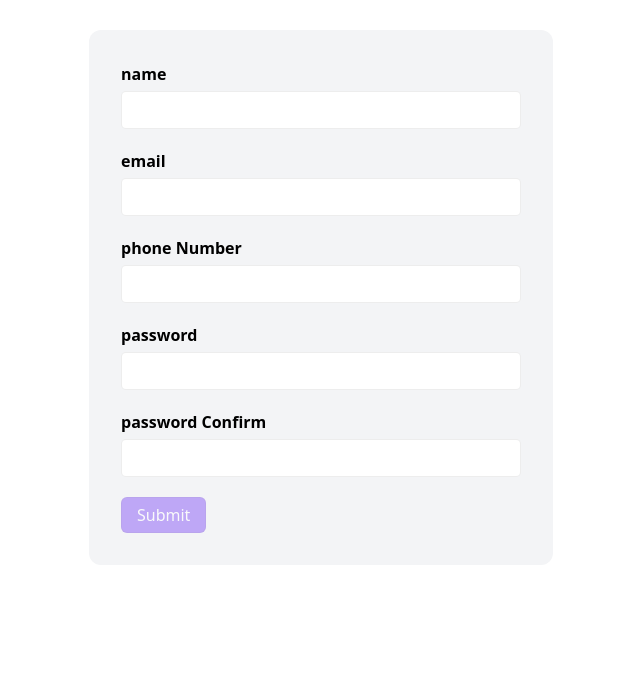
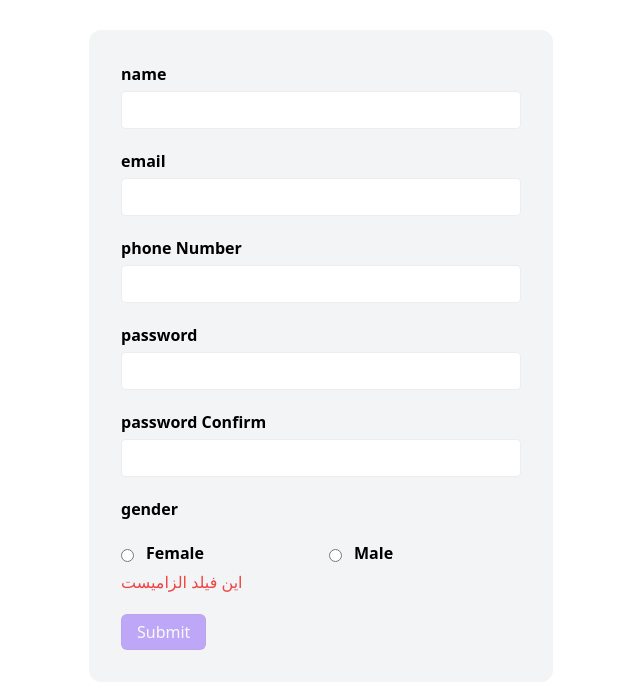
Before and after one commit to maziyar2020/form-validation-formik, a Next.js app: page / in a window 1280 px wide. Shown: the top 688 px of the page, without its empty margins (319-959 px from the left). Built offline with nearby package versions, Linux system fonts and the light colour scheme.

Commit message:
Handle radio buttons with formik.

```diff
--- a/src/app/globals.css
+++ b/src/app/globals.css
@@ -34,6 +34,10 @@ input{
   border-radius: 5px;
 }
 
+input[type="radio"]{
+  width: auto;
+}
+
 .form-control{
   margin-bottom: 20px;
 }
--- a/src/components/SingUpForm.jsx
+++ b/src/components/SingUpForm.jsx
@@ -10,7 +10,8 @@ const SingUpForm = () => {
         email: '',
         phoneNumber: '',
         password: '',
-        passwordConfirm: ''
+        passwordConfirm: '',
+        gender: ''
     }
 
     const onSubmit = (values) => console.log(values)
@@ -30,7 +31,8 @@ const SingUpForm = () => {
         password: Yup.string().required('این فیلد الزامیست'),
         passwordConfirm: Yup.string().required('این فیلد الزامی است').oneOf(
             [Yup.ref('password'), null], "پسورد مطابقت ندارد"
-        )
+        ),
+        gender: Yup.string().required('این فیلد الزامیست')
     })
 
 
@@ -126,6 +128,35 @@ const SingUpForm = () => {
                         </div>
                     }
                 </div>
+                <p className="font-extrabold mb-5">gender</p>
+                <div className="form-control grid grid-cols-2 gap-x-4">
+                    <div className=" flex items-center">
+                        <input
+                            type="radio"
+                            id="0"
+                            name="gender"
+                            value="0"
+                            onChange={formik.handleChange}
+                            checked={formik.values.gender === '0'}
+                        />
+                        <label htmlFor="0" className="ml-3">Female</label>
+                    </div>
+                    <div className=" flex items-center" >
+                        <input
+                            type="radio"
+                            id="1"
+                            name="gender"
+                            value="1"
+                            onChange={formik.handleChange}
+                            checked={formik.values.gender === '1'}
+                        />
+                        <label htmlFor="1" className="ml-3">Male</label>
+                    </div>
+                    {
+                        formik.errors.gender &&
+                        <div className="text-red-500">{formik.errors.gender}</div>
+                    }
+                </div>
                 <button
                     className="bg-violet-500 rounded-md text-white"
                     type='submit'
```
